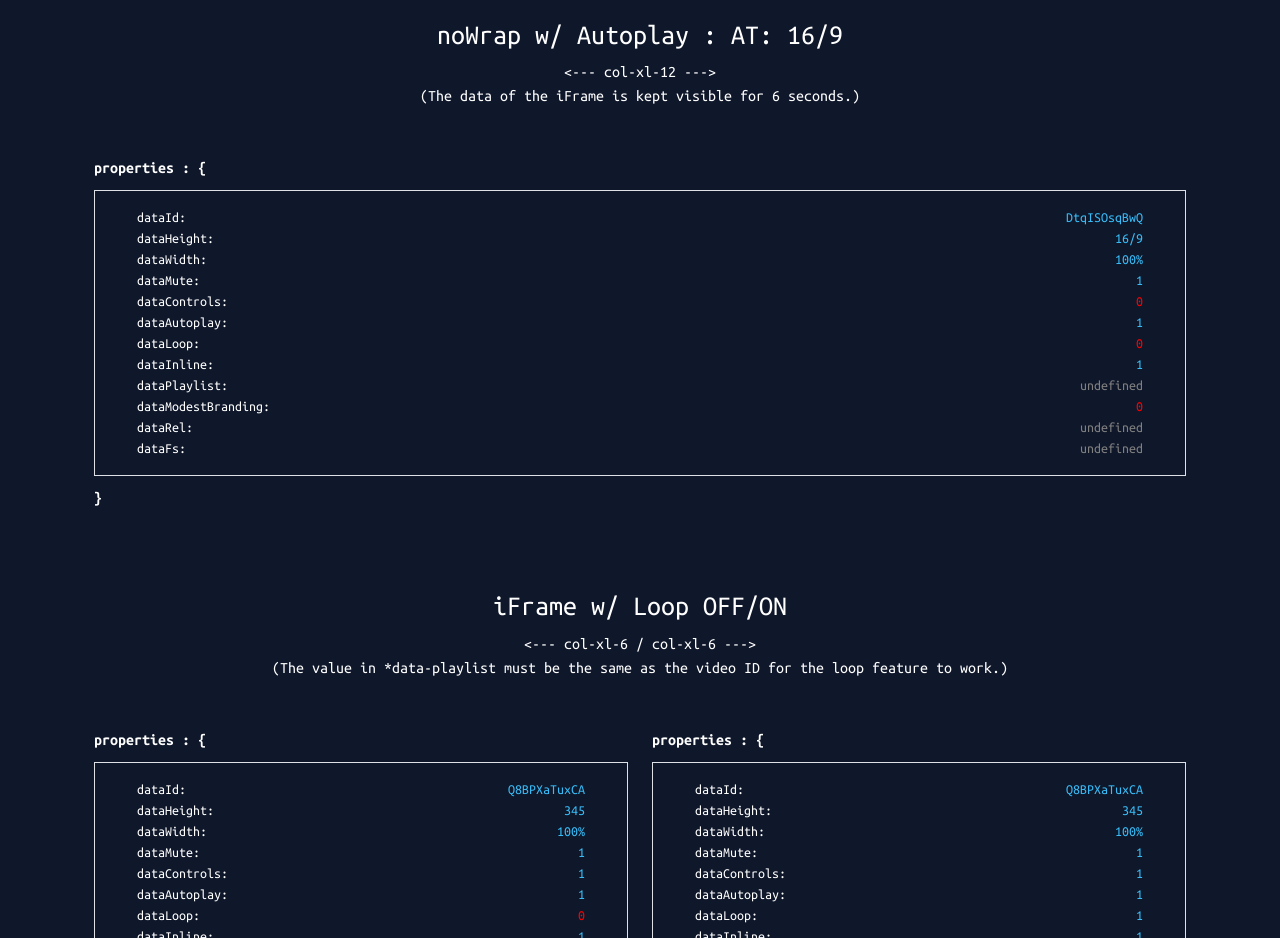
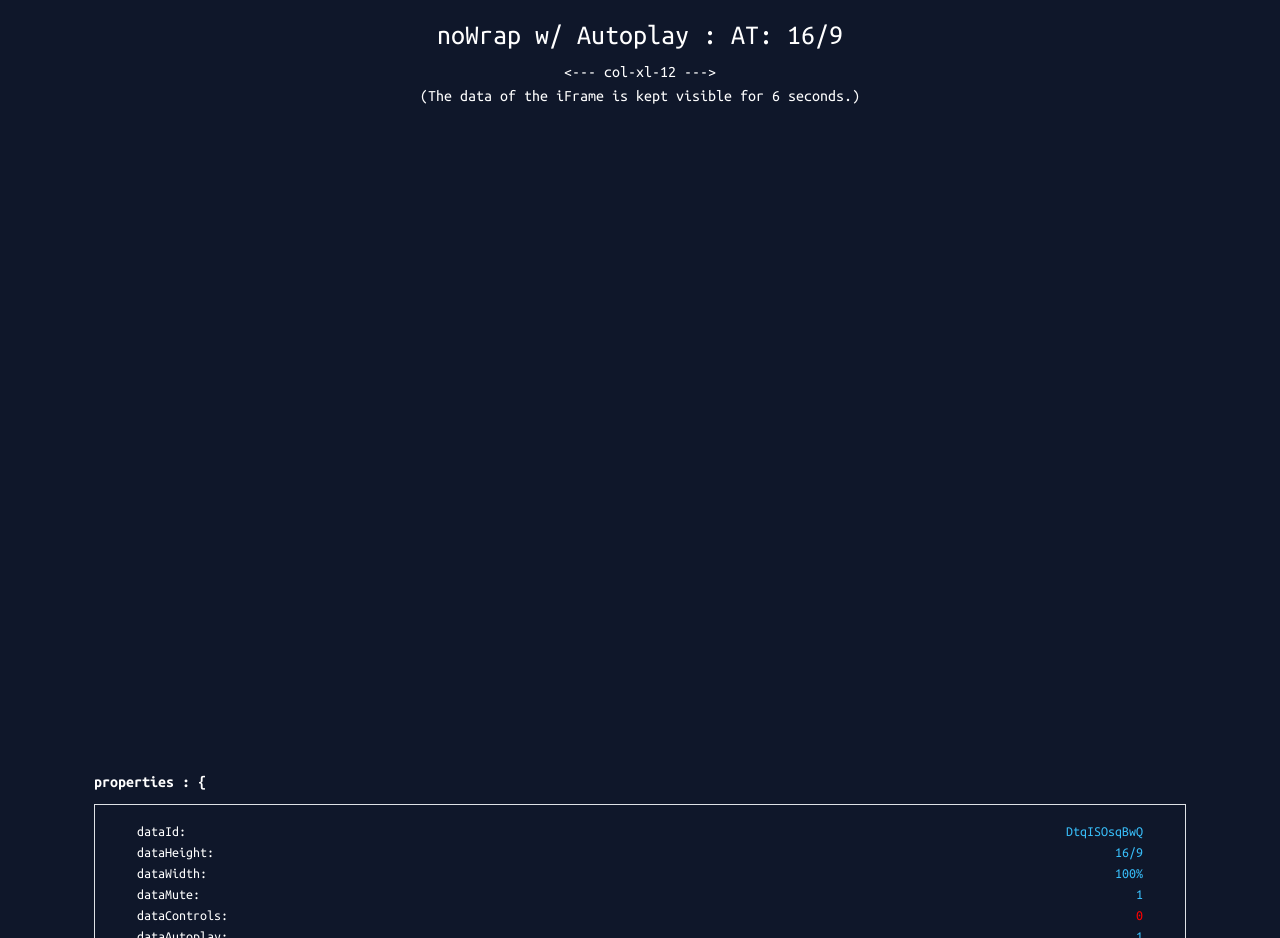
Before and after one commit to arg0WAK/youtubeAttributeAPI, a plain HTML site: page index.html in a window 1280 px wide. Shown: the part 960-1898 px from the top of the page. Drawn offline with nearby package versions, Linux system fonts and the light colour scheme; a script that the page names is missing.

Commit message:
directory_updated

```diff
--- a/dist/css/main.css
+++ b/dist/css/main.css
@@ -1,5 +1,5 @@
 @import url('https://fonts.googleapis.com/css2?family=Ubuntu+Mono:wght@400;700&display=swap');
-@import "./dist/css/noWrap.css";
+@import "noWrap.css";
 
 * {
     font-family: 'Ubuntu Mono', monospace;
```
